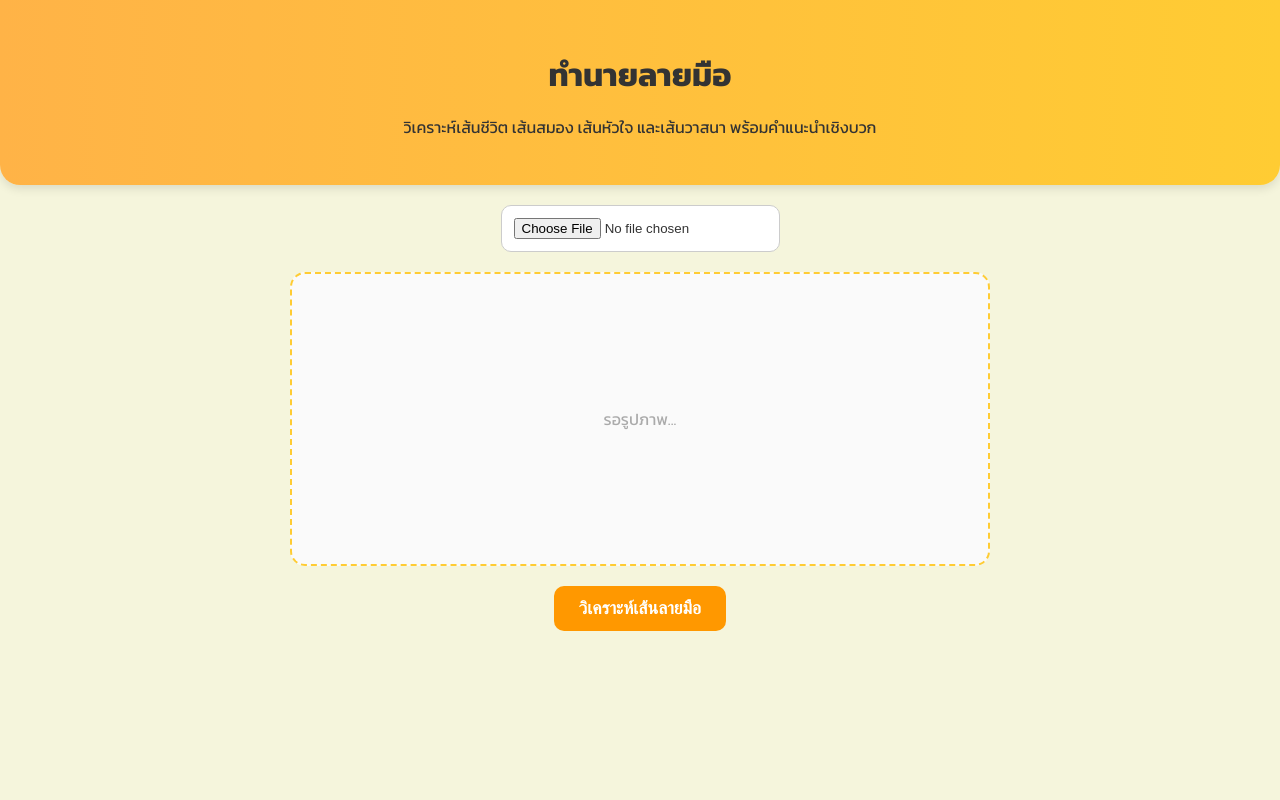
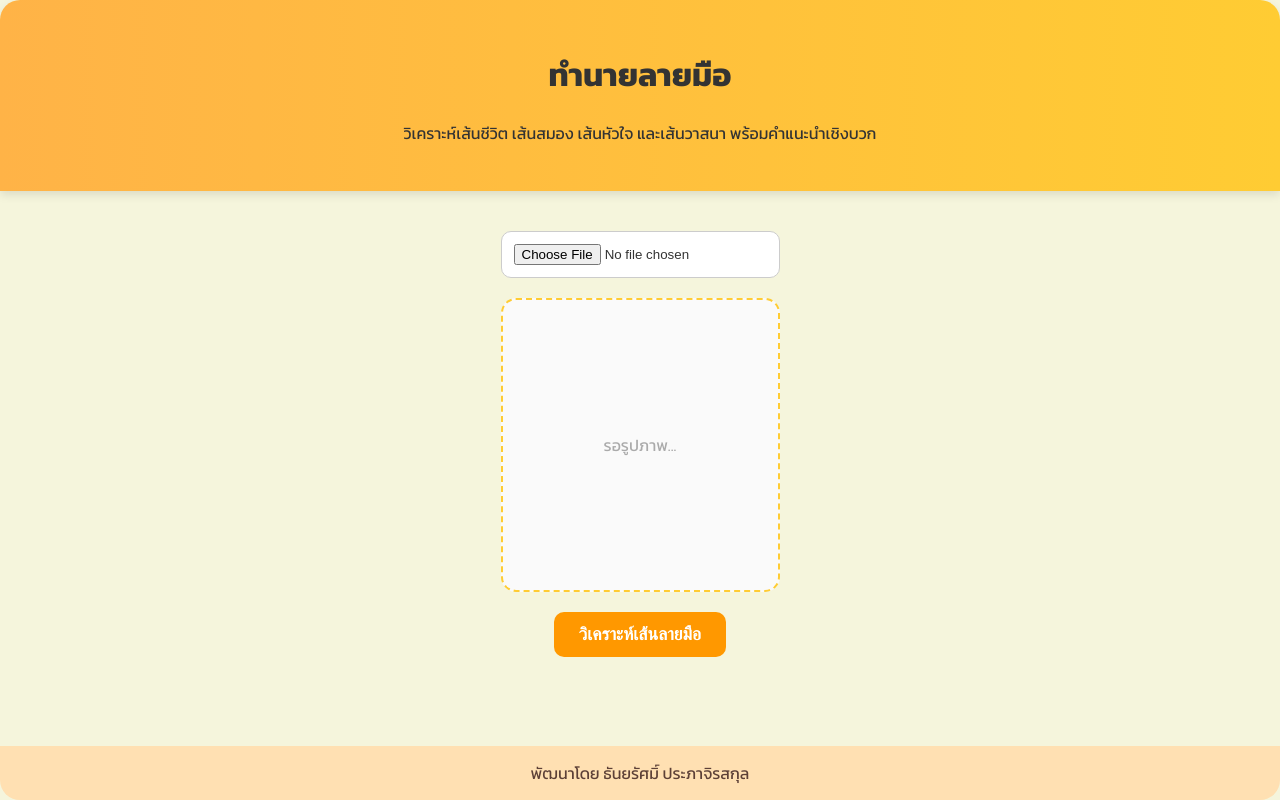
Before and after one commit to kimmy2956/hand-palm-ai-v.2, a website: page public/index.html in a window 1280 px wide. Drawn offline with Linux system fonts and the light colour scheme.

Commit message:
Update index.html

```diff
--- a/public/index.html
+++ b/public/index.html
@@ -6,82 +6,21 @@
 <title>ทำนายลายมือ</title>
 <link href="https://fonts.googleapis.com/css2?family=Kanit:wght@400;700&display=swap" rel="stylesheet">
 <style>
-body {
-  font-family: 'Kanit', sans-serif;
-  background: #f5f5dc;
-  color: #333;
-  margin: 0;
-  padding: 0;
-}
-header {
-  background: linear-gradient(90deg, #ffb347, #ffcc33);
-  padding: 30px;
-  text-align: center;
-  border-bottom-left-radius: 20px;
-  border-bottom-right-radius: 20px;
-  box-shadow: 0 4px 10px rgba(0,0,0,0.1);
-}
-header h1 { margin-bottom: 10px; }
-main {
-  max-width: 700px;
-  margin: 20px auto;
-  padding: 0 20px;
-}
-input[type="file"] {
-  display: block;
-  margin: 20px auto;
-  padding: 12px;
-  border-radius: 10px;
-  border: 1px solid #ccc;
-  background: #fff;
-}
-button {
-  padding: 12px 25px;
-  background: #ff9800;
-  color: white;
-  font-weight: bold;
-  border: none;
-  border-radius: 10px;
-  cursor: pointer;
-  transition: 0.3s;
-  display: block;
-  margin: 10px auto;
-  font-size: 1.1em;
-}
-button:hover { transform: scale(1.05); }
-.preview {
-  margin: 20px auto;
-  text-align: center;
-  border: 2px dashed #ffcc33;
-  padding: 20px;
-  border-radius: 15px;
-  background: #fafafa;
-  height: 250px;
-  display: flex;
-  align-items: center;
-  justify-content: center;
-}
-.preview img {
-  max-width: 100%;
-  max-height: 100%;
-  border-radius: 15px;
-  box-shadow: 0 5px 15px rgba(0,0,0,0.2);
-}
-.result-section {
-  display: none;
-  margin-top: 20px;
-  gap: 15px;
-}
-.result-section.show { display: grid; }
-.card {
-  background: #fff3e0;
-  padding: 15px 20px;
-  border-radius: 15px;
-  box-shadow: 0 4px 10px rgba(0,0,0,0.1);
-}
-.card h3 { color: #d84315; margin-bottom: 8px; }
-.card p { font-size: 0.95rem; line-height: 1.5; }
-#statusText { text-align: center; font-weight: bold; color: #d84315; margin-top: 10px; }
+body { font-family: 'Kanit', sans-serif; background:#f5f5dc; color:#333; margin:0; padding:0; text-align:center; display:flex; flex-direction:column; min-height:100vh; }
+header { background: linear-gradient(90deg, #ffb347, #ffcc33); padding:30px; border-radius:20px 20px 0 0; box-shadow:0 4px 10px rgba(0,0,0,0.1);}
+main { flex:1; max-width:700px; margin:20px auto; padding:0 20px;}
+input[type="file"]{display:block;margin:20px auto;padding:12px;border-radius:10px;border:1px solid #ccc;background:#fff;}
+button{padding:12px 25px;background:#ff9800;color:white;font-weight:bold;border:none;border-radius:10px;cursor:pointer;transition:0.3s;display:block;margin:10px auto;font-size:1.1em;}
+button:hover{transform:scale(1.05);}
+.preview{margin:20px auto;text-align:center;border:2px dashed #ffcc33;padding:20px;border-radius:15px;background:#fafafa;height:250px;display:flex;align-items:center;justify-content:center;}
+.preview img{max-width:100%;max-height:100%;border-radius:15px;box-shadow:0 5px 15px rgba(0,0,0,0.2);}
+.result-section{display:none;margin-top:20px;gap:15px;}
+.result-section.show{display:grid;}
+.card{background:#fff3e0;padding:15px 20px;border-radius:15px;box-shadow:0 4px 10px rgba(0,0,0,0.1);}
+.card h3{color:#d84315;margin-bottom:8px;}
+.card p{font-size:0.95rem;line-height:1.5;}
+#statusText{font-weight:bold;color:#d84315;margin-top:10px;}
+footer { background:#ffe0b2; padding:15px; border-radius:0 0 20px 20px; color:#5d4037; text-align:center; margin-top:20px; }
 </style>
 </head>
 <body>
@@ -89,7 +28,6 @@ button:hover { transform: scale(1.05); }
 <h1>ทำนายลายมือ</h1>
 <p>วิเคราะห์เส้นชีวิต เส้นสมอง เส้นหัวใจ และเส้นวาสนา พร้อมคำแนะนำเชิงบวก</p>
 </header>
-
 <main>
 <input type="file" id="palmInput" accept="image/*">
 <div class="preview" id="preview"><p style="color:#aaa;">รอรูปภาพ...</p></div>
@@ -104,65 +42,56 @@ button:hover { transform: scale(1.05); }
 </section>
 </main>
 
+<footer>
+พัฒนาโดย ธันยรัศมิ์ ประภาจิรสกุล
+</footer>
+
 <script>
 const palmInput = document.getElementById("palmInput");
 const preview = document.getElementById("preview");
 const analyzeBtn = document.getElementById("analyzeBtn");
 const statusText = document.getElementById("statusText");
 const resultSection = document.getElementById("resultSection");
-
 let uploadedFile = null;
 
-palmInput.addEventListener("change", e => {
-  const file = e.target.files[0];
-  if (!file || !file.type.startsWith("image/")) return alert("กรุณาอัปโหลดรูปภาพเท่านั้น");
-  uploadedFile = file;
-  const reader = new FileReader();
-  reader.onload = evt => preview.innerHTML = `<img src="${evt.target.result}">`;
+palmInput.addEventListener("change", e=>{
+  const file=e.target.files[0];
+  if(!file||!file.type.startsWith("image/")) return alert("กรุณาอัปโหลดรูปภาพเท่านั้น");
+  uploadedFile=file;
+  const reader=new FileReader();
+  reader.onload=evt=>preview.innerHTML=`<img src="${evt.target.result}">`;
   reader.readAsDataURL(file);
-  statusText.innerText = "";
+  statusText.innerText="";
   resultSection.classList.remove("show");
 });
 
-analyzeBtn.addEventListener("click", async () => {
-  if (!uploadedFile) return alert("กรุณาอัปโหลดรูปภาพก่อน");
+analyzeBtn.addEventListener("click", async ()=>{
+  if(!uploadedFile) return alert("กรุณาอัปโหลดรูปภาพก่อน");
+  analyzeBtn.disabled=true; analyzeBtn.innerText="กำลังวิเคราะห์..."; statusText.innerText="กำลังส่งข้อมูล...";
 
-  analyzeBtn.disabled = true;
-  analyzeBtn.innerText = "กำลังวิเคราะห์...";
-  statusText.innerText = "กำลังส่งข้อมูล...";
+  const reader=new FileReader();
+  reader.onload=async evt=>{
+    const imageBase64=evt.target.result.split(",")[1];
+    try{
+      const response=await fetch("/api/analyze",{method:"POST",headers:{"Content-Type":"application/json"},body:JSON.stringify({imageBase64})});
+      const data=await response.json();
+      if(data.error){statusText.innerText=data.error; analyzeBtn.disabled=false; analyzeBtn.innerText="วิเคราะห์เส้นลายมือ"; return;}
 
-  const reader = new FileReader();
-  reader.onload = async evt => {
-    const imageBase64 = evt.target.result.split(",")[1];
-    try {
-      const response = await fetch("/api/analyze", {
-        method:"POST",
-        headers: { "Content-Type": "application/json" },
-        body: JSON.stringify({ imageBase64 })
-      });
-      const data = await response.json();
-      const text = data.result;
+      const text=data.result;
+      const life=text.match(/\*\*เส้นชีวิต\*\*(.*?)(?=\*\*เส้นสมอง|\*\*เส้นหัวใจ|\*\*เส้นวาสนา|$)/s);
+      const head=text.match(/\*\*เส้นสมอง\*\*(.*?)(?=\*\*เส้นหัวใจ|\*\*เส้นวาสนา|$)/s);
+      const heart=text.match(/\*\*เส้นหัวใจ\*\*(.*?)(?=\*\*เส้นวาสนา|$)/s);
+      const fate=text.match(/\*\*เส้นวาสนา\*\*(.*)/s);
 
-      const life = text.match(/\*\*เส้นชีวิต\*\*(.*?)(?=\*\*เส้นสมอง|\*\*เส้นหัวใจ|\*\*เส้นวาสนา|$)/s);
-      const head = text.match(/\*\*เส้นสมอง\*\*(.*?)(?=\*\*เส้นหัวใจ|\*\*เส้นวาสนา|$)/s);
-      const heart = text.match(/\*\*เส้นหัวใจ\*\*(.*?)(?=\*\*เส้นวาสนา|$)/s);
-      const fate = text.match(/\*\*เส้นวาสนา\*\*(.*)/s);
+      document.getElementById("lifeLine").innerText=life?life[1].trim():"ไม่พบการวิเคราะห์";
+      document.getElementById("headLine").innerText=head?head[1].trim():"ไม่พบการวิเคราะห์";
+      document.getElementById("heartLine").innerText=heart?heart[1].trim():"ไม่พบการวิเคราะห์";
+      document.getElementById("fateLine").innerText=fate?fate[1].trim():"ไม่พบการวิเคราะห์";
 
-      document.getElementById("lifeLine").innerText = life ? life[1].trim() : "ไม่พบการวิเคราะห์";
-      document.getElementById("headLine").innerText = head ? head[1].trim() : "ไม่พบการวิเคราะห์";
-      document.getElementById("heartLine").innerText = heart ? heart[1].trim() : "ไม่พบการวิเคราะห์";
-      document.getElementById("fateLine").innerText = fate ? fate[1].trim() : "ไม่พบการวิเคราะห์";
-
-      statusText.innerText = "วิเคราะห์เสร็จสมบูรณ์";
+      statusText.innerText="วิเคราะห์เสร็จสมบูรณ์";
       resultSection.classList.add("show");
-
-    } catch(err){
-      console.error(err);
-      statusText.innerText = "เกิดข้อผิดพลาดในการวิเคราะห์";
-    } finally{
-      analyzeBtn.disabled = false;
-      analyzeBtn.innerText = "วิเคราะห์เส้นลายมือ";
-    }
+    }catch(err){console.error(err); statusText.innerText="เกิดข้อผิดพลาดในการวิเคราะห์";}
+    finally{analyzeBtn.disabled=false; analyzeBtn.innerText="วิเคราะห์เส้นลายมือ";}
   };
   reader.readAsDataURL(uploadedFile);
 });
```
